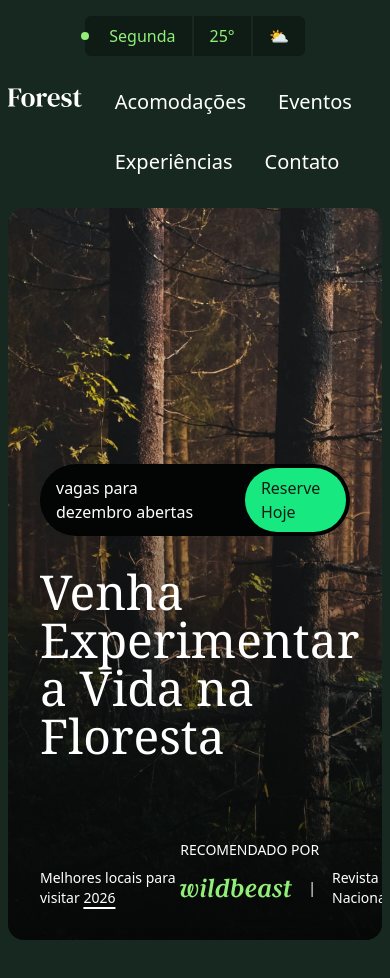
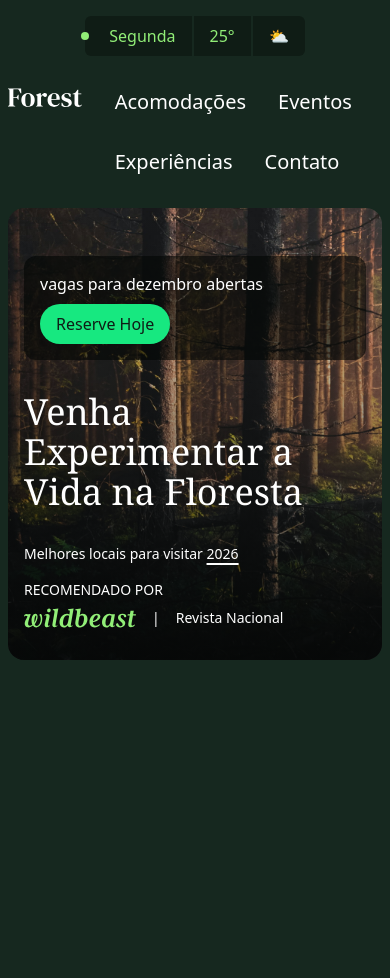
Before and after one commit to Lucarim/Forest, a website: page src/index.html in a window 390 px wide. Shown: the top 978 px of the page. Drawn offline with Linux system fonts and the light colour scheme.

Commit message:
introducao mobile

```diff
--- a/src/index.html
+++ b/src/index.html
@@ -32,18 +32,27 @@
     </nav>
   </header>
   <main class="container">
-    <div class="text-white pt-64 px-8 pb-8 relative rounded-2xl overflow-hidden bg-gradient-to-t from-verde-950/80">
+
+    <div class="text-white pt-64 px-8 pb-8 relative rounded-2xl overflow-hidden bg-gradient-to-t from-verde-950/80 max-sm:pt-12 max-sm:px-4">
+
       <img class="absolute inset-0 size-full object-cover -z-10" src="./img/floresta.jpg" alt="floresta">
-      <div class="bg-verde-950 inline-flex items-center gap-8 py-1 pr-1 pl-4 mb-8 rounded-full">
+
+      <div class="bg-verde-950/60 rounded-xl flex flex-col gap-2 items-start p-4 mb-8 sm:items-center sm:py-1 sm:pr-1 sm:pl-4 sm:gap-8 sm:bg-verde-950 sm:flex-row  sm:inline-flex sm:rounded-full">
         vagas para dezembro abertas
+
         <a class="bg-verde-400 text-verde-900 py-2 px-4 inline-block rounded-full" href="">Reserve Hoje</a>
       </div>
-      <h1 class="font-serif text-balance max-w-screen-sm text-5xl mb-20">Venha Experimentar a Vida na Floresta</h1>
-      <div class="text-sm flex justify-between items-end">
-        <p>Melhores locais para visitar <a class="underline decoration-2 underline-offset-4 hover:no-underline" href="./">2026</a></p>
+
+      <h1 class="font-serif text-balance max-w-screen-sm text-4xl mb-8 sm:text-5xl sm:mb-20">Venha Experimentar a Vida na Floresta</h1>
+
+      <div class="text-sm justify-between items-end sm:flex">
+
+        <p class="max-sm:mb-4">Melhores locais para visitar <a class="underline decoration-2 underline-offset-4 hover:no-underline" href="./">2026</a></p>
         <div>
           <p class="uppercase mb-2">Recomendado por</p>
+
           <p class="flex items-center gap-4">
+
             <img class="w-28" src="./img/parceiros/wildbeast.svg" alt="Widlbeast">
             <span>|</span>
             Revista Nacional
```
Also changed, not shown: src/output.css.
